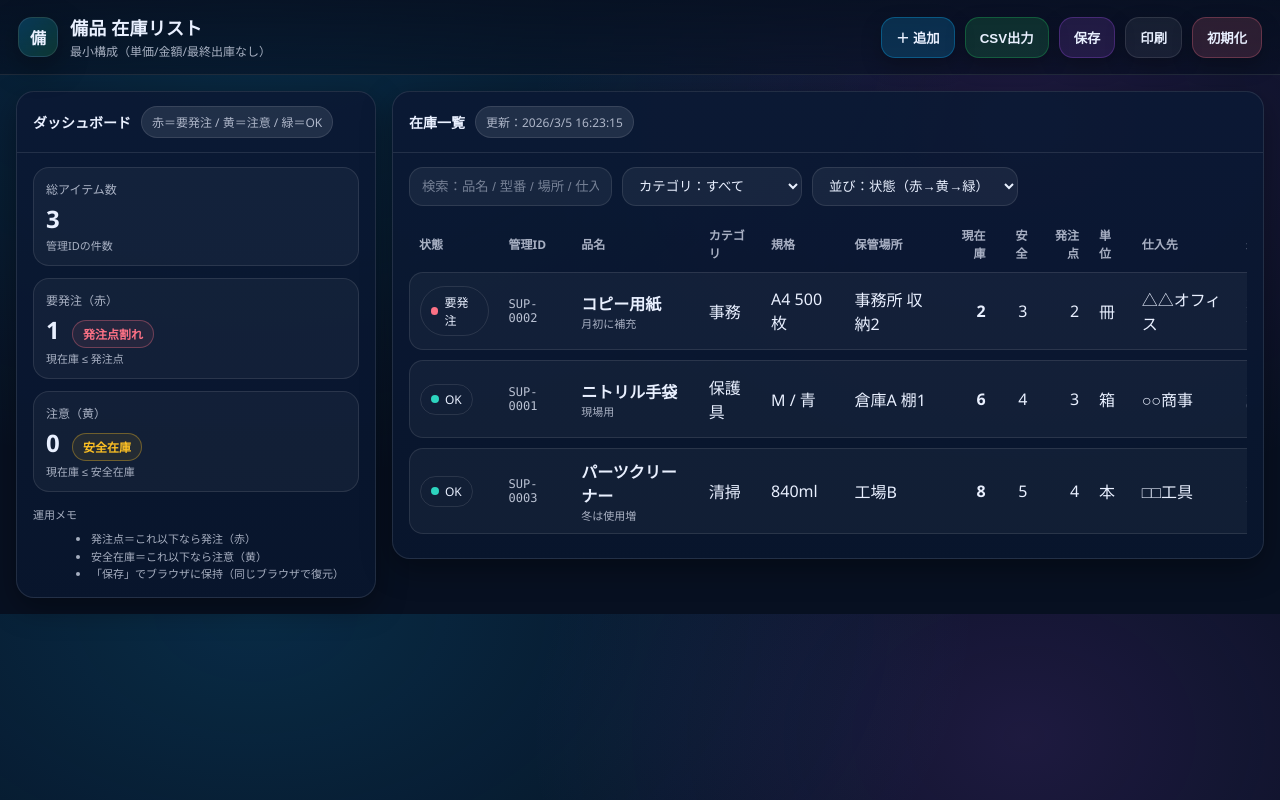
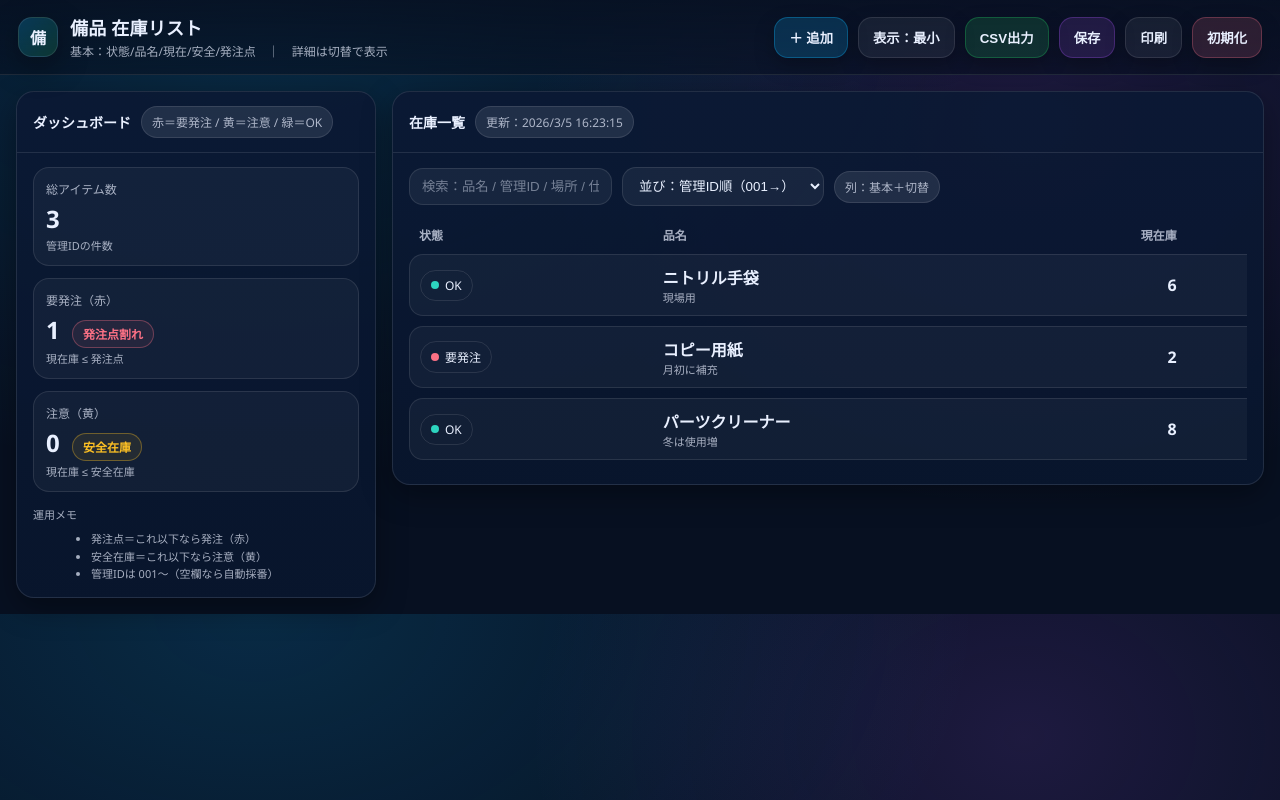
Before and after one commit to sukatan2021-coder/bihin-stock, a plain HTML site: page index.html in a window 1280 px wide. Drawn offline with Linux system fonts and the light colour scheme.

Commit message:
Add files via upload

```diff
--- a/index.html
+++ b/index.html
@@ -3,7 +3,7 @@
 <head>
   <meta charset="utf-8" />
   <meta name="viewport" content="width=device-width,initial-scale=1" />
-  <title>備品 在庫リスト（最小構成）</title>
+  <title>備品 在庫リスト（最小＋切替）</title>
 
   <!-- PWA -->
   <meta name="theme-color" content="#0b1934" />
@@ -55,6 +55,7 @@
     .green{background:rgba(34,197,94,.16); border-color:rgba(34,197,94,.30)}
     .purple{background:rgba(168,85,247,.14); border-color:rgba(168,85,247,.28)}
     .danger{background:rgba(251,113,133,.14); border-color:rgba(251,113,133,.28)}
+    .toggleOn{background:rgba(233,240,255,.12);}
 
     .wrap{display:grid; grid-template-columns: 360px 1fr; gap:16px; padding:16px; align-items:start}
     @media (max-width: 1100px){ .wrap{grid-template-columns: 1fr} }
@@ -88,7 +89,7 @@
     .tag.warn{color:var(--warn);border-color:rgba(251,191,36,.35);background:rgba(251,191,36,.08)}
     .tag.bad{color:var(--bad);border-color:rgba(251,113,133,.35);background:rgba(251,113,133,.08)}
 
-    .filters{display:flex;gap:10px;flex-wrap:wrap}
+    .filters{display:flex;gap:10px;flex-wrap:wrap; align-items:center}
     input, select{
       background:rgba(233,240,255,.06); color:var(--text);
       border:1px solid var(--line); border-radius:14px;
@@ -96,7 +97,7 @@
     }
     input::placeholder{color:rgba(233,240,255,.45)}
     .tableWrap{overflow:auto}
-    table{width:100%; border-collapse:separate; border-spacing:0 10px; min-width:980px}
+    table{width:100%; border-collapse:separate; border-spacing:0 10px; min-width:1040px}
     th{font-size:12px;color:var(--muted);font-weight:700;text-align:left;padding:0 10px}
     td{
       padding:10px 10px; background:rgba(233,240,255,.04);
@@ -118,6 +119,10 @@
     .actions{display:flex;gap:8px;flex-wrap:wrap}
     .linkbtn{padding:8px 10px;border-radius:12px}
 
+    /* column toggle */
+    .col-extra{display:none;}
+    body.showExtra .col-extra{display:table-cell;}
+
     dialog{
       border:none; border-radius:18px; padding:0; width:min(820px, 92vw);
       background: linear-gradient(180deg, rgba(11,25,52,.98), rgba(9,22,46,.98));
@@ -138,11 +143,12 @@
   <div class="badge">備</div>
   <div class="title">
     <h1>備品 在庫リスト</h1>
-    <div class="sub">最小構成（単価/金額/最終出庫なし）</div>
+    <div class="sub">基本：状態/品名/現在/安全/発注点　｜　詳細は切替で表示</div>
   </div>
   <div class="spacer"></div>
   <div class="btns">
     <button class="primary" id="btnAdd">＋ 追加</button>
+    <button id="btnView" title="詳細列の表示/非表示">表示：最小</button>
     <button class="green" id="btnCSV">CSV出力</button>
     <button class="purple" id="btnSave">保存</button>
     <button id="btnPrint">印刷</button>
@@ -180,7 +186,7 @@
         <ul class="small" style="line-height:1.6;margin:8px 0 0 18px;">
           <li>発注点＝これ以下なら発注（赤）</li>
           <li>安全在庫＝これ以下なら注意（黄）</li>
-          <li>「保存」でブラウザに保持（同じブラウザで復元）</li>
+          <li>管理IDは 001〜（空欄なら自動採番）</li>
         </ul>
       </div>
     </div>
@@ -193,16 +199,13 @@
     </div>
     <div class="bd">
       <div class="filters">
-        <input id="q" placeholder="検索：品名 / 型番 / 場所 / 仕入先…" />
-        <select id="cat">
-          <option value="">カテゴリ：すべて</option>
+        <input id="q" placeholder="検索：品名 / 管理ID / 場所 / 仕入先…" />
+        <select id="sort">
+          <option value="idAsc">並び：管理ID順（001→）</option>
+          <option value="status">並び：赤→黄→緑</option>
+          <option value="name">並び：品名 あいうえお順</option>
         </select>
-        <select id="sort">
-          <option value="status">並び：状態（赤→黄→緑）</option>
-          <option value="stockAsc">在庫が少ない順</option>
-          <option value="name">品名順</option>
-          <option value="place">場所順</option>
-        </select>
+        <span class="chip">列：基本＋切替</span>
       </div>
 
       <div class="tableWrap" style="margin-top:10px">
@@ -210,18 +213,18 @@
           <thead>
             <tr>
               <th>状態</th>
-              <th>管理ID</th>
+              <th class="col-extra">管理ID</th>
               <th>品名</th>
-              <th>カテゴリ</th>
-              <th>規格</th>
-              <th>保管場所</th>
+              <th class="col-extra">カテゴリ</th>
+              <th class="col-extra">規格</th>
+              <th class="col-extra">保管場所</th>
               <th class="right">現在庫</th>
               <th class="right">安全</th>
               <th class="right">発注点</th>
-              <th>単位</th>
-              <th>仕入先</th>
-              <th>最終入庫</th>
-              <th>操作</th>
+              <th class="col-extra">単位</th>
+              <th class="col-extra">仕入先</th>
+              <th class="col-extra">最終入庫</th>
+              <th class="col-extra">操作</th>
             </tr>
           </thead>
           <tbody id="tbody"></tbody>
@@ -234,21 +237,28 @@
 <dialog id="dlg">
   <div class="modalHd">
     <strong id="dlgTitle">備品 追加/編集</strong>
-    <span class="chip">必須：管理ID / 品名</span>
+    <span class="chip">必須：品名　｜　管理IDは001〜</span>
   </div>
   <div class="modalBd">
     <div class="grid">
-      <div class="row"><label>管理ID</label><input id="f_id" placeholder="例：SUP-0001" /></div>
-      <div class="row"><label>品名</label><input id="f_name" placeholder="例：ニトリル手袋" /></div>
-      <div class="row"><label>カテゴリ</label><input id="f_cat" placeholder="例：保護具" /></div>
-      <div class="row"><label>規格/型番</label><input id="f_spec" placeholder="例：Mサイズ / 青" /></div>
-      <div class="row"><label>保管場所</label><input id="f_place" placeholder="例：倉庫A 棚3" /></div>
-      <div class="row"><label>単位</label><input id="f_unit" placeholder="例：箱" /></div>
+      <div class="row">
+        <label>管理ID（001〜 / 空欄なら自動採番）</label>
+        <input id="f_id" inputmode="numeric" placeholder="例：001" />
+      </div>
+      <div class="row"><label>品名（必須）</label><input id="f_name" placeholder="例：ニトリル手袋" /></div>
+
+      <div class="row col-extra"><label>カテゴリ</label><input id="f_cat" placeholder="例：保護具" /></div>
+      <div class="row col-extra"><label>規格/型番</label><input id="f_spec" placeholder="例：Mサイズ / 青" /></div>
+      <div class="row col-extra"><label>保管場所</label><input id="f_place" placeholder="例：倉庫A 棚3" /></div>
+      <div class="row col-extra"><label>単位</label><input id="f_unit" placeholder="例：箱" /></div>
+
       <div class="row"><label>現在庫</label><input id="f_stock" type="number" step="1" /></div>
       <div class="row"><label>安全在庫</label><input id="f_safe" type="number" step="1" /></div>
       <div class="row"><label>発注点</label><input id="f_reorder" type="number" step="1" /></div>
-      <div class="row"><label>仕入先</label><input id="f_sup" placeholder="例：○○商事" /></div>
-      <div class="row"><label>最終入庫日</label><input id="f_in" type="date" /></div>
+
+      <div class="row col-extra"><label>仕入先</label><input id="f_sup" placeholder="例：○○商事" /></div>
+      <div class="row col-extra"><label>最終入庫日</label><input id="f_in" type="date" /></div>
+
       <div class="row" style="grid-column:1/-1"><label>備考</label><input id="f_note" placeholder="例：代替品あり、月末にまとめ買い" /></div>
     </div>
   </div>
@@ -261,7 +271,7 @@
 
 <script>
   const KEY = "bihin_stock_v1";
-
+  const VIEW_KEY = "bihin_stock_view_extra";
   let data = [];
   let editingIndex = -1;
 
@@ -269,9 +279,9 @@
 
   function sample(){
     return [
-      {id:"SUP-0001", name:"ニトリル手袋", cat:"保護具", spec:"M / 青", place:"倉庫A 棚1", unit:"箱", stock:6, safe:4, reorder:3, sup:"○○商事", in:"2026-03-01", note:"現場用"},
-      {id:"SUP-0002", name:"コピー用紙", cat:"事務", spec:"A4 500枚", place:"事務所 収納2", unit:"冊", stock:2, safe:3, reorder:2, sup:"△△オフィス", in:"2026-02-20", note:"月初に補充"},
-      {id:"SUP-0003", name:"パーツクリーナー", cat:"清掃", spec:"840ml", place:"工場B", unit:"本", stock:8, safe:5, reorder:4, sup:"□□工具", in:"2026-02-25", note:"冬は使用増"}
+      {id:"001", name:"ニトリル手袋", cat:"保護具", spec:"M / 青", place:"倉庫A 棚1", unit:"箱", stock:6, safe:4, reorder:3, sup:"○○商事", in:"2026-03-01", note:"現場用"},
+      {id:"002", name:"コピー用紙", cat:"事務", spec:"A4 500枚", place:"事務所 収納2", unit:"冊", stock:2, safe:3, reorder:2, sup:"△△オフィス", in:"2026-02-20", note:"月初に補充"},
+      {id:"003", name:"パーツクリーナー", cat:"清掃", spec:"840ml", place:"工場B", unit:"本", stock:8, safe:5, reorder:4, sup:"□□工具", in:"2026-02-25", note:"冬は使用増"}
     ];
   }
 
@@ -295,37 +305,43 @@
     return "ok";
   }
 
-  function rebuildCats(){
-    const set = new Set(data.map(d=>d.cat).filter(Boolean));
-    const sel = $("cat");
-    const cur = sel.value;
-    sel.innerHTML = `<option value="">カテゴリ：すべて</option>` +
-      [...set].sort().map(c=>`<option value="${esc(c)}">${esc(c)}</option>`).join("");
-    sel.value = cur;
+  function normalizeId(v){
+    const digits = String(v ?? "").replace(/\D/g, "");
+    if(!digits) return "";
+    return digits.padStart(3, "0");
+  }
+
+  function nextId(){
+    let max = 0;
+    for(const d of data){
+      const n = parseInt(String(d.id||"").replace(/\D/g,"") || "0", 10);
+      if(n>max) max = n;
+    }
+    return String(max+1).padStart(3,"0");
   }
 
   function render(){
     $("nowInfo").textContent = `更新：${new Date().toLocaleString("ja-JP")}`;
-    rebuildCats();
 
     const q = $("q").value.trim().toLowerCase();
-    const cat = $("cat").value;
     const sort = $("sort").value;
 
     let rows = data.filter(it=>{
-      if(cat && it.cat !== cat) return false;
       if(!q) return true;
-      const hay = `${it.id} ${it.name} ${it.cat} ${it.spec} ${it.place} ${it.sup} ${it.note}`.toLowerCase();
+      const hay = `${it.id} ${it.name} ${it.cat} ${it.spec} ${it.place} ${it.unit} ${it.sup} ${it.in} ${it.note}`.toLowerCase();
       return hay.includes(q);
     });
 
     rows.sort((a,b)=>{
+      if(sort==="idAsc"){
+        const ai = parseInt(String(a.id||"0").replace(/\D/g,"")||"0",10);
+        const bi = parseInt(String(b.id||"0").replace(/\D/g,"")||"0",10);
+        return ai - bi;
+      }
       if(sort==="status"){
         const rank = {bad:0,warn:1,ok:2};
         return rank[statusOf(a)] - rank[statusOf(b)] || (a.name||"").localeCompare(b.name||"","ja");
       }
-      if(sort==="stockAsc") return Number(a.stock||0) - Number(b.stock||0);
-      if(sort==="place") return (a.place||"").localeCompare(b.place||"","ja");
       return (a.name||"").localeCompare(b.name||"","ja");
     });
 
@@ -346,18 +362,18 @@
       return `
         <tr>
           <td>${pill}</td>
-          <td class="mono">${esc(it.id||"")}</td>
+          <td class="mono col-extra">${esc(it.id||"")}</td>
           <td><strong>${esc(it.name||"")}</strong><div class="small">${esc(it.note||"")}</div></td>
-          <td>${esc(it.cat||"")}</td>
-          <td>${esc(it.spec||"")}</td>
-          <td>${esc(it.place||"")}</td>
+          <td class="col-extra">${esc(it.cat||"")}</td>
+          <td class="col-extra">${esc(it.spec||"")}</td>
+          <td class="col-extra">${esc(it.place||"")}</td>
           <td class="right"><strong>${num(it.stock)}</strong></td>
           <td class="right">${num(it.safe)}</td>
           <td class="right">${num(it.reorder)}</td>
-          <td>${esc(it.unit||"")}</td>
-          <td>${esc(it.sup||"")}</td>
-          <td class="mono">${esc(it.in||"")}</td>
-          <td><div class="actions">
+          <td class="col-extra">${esc(it.unit||"")}</td>
+          <td class="col-extra">${esc(it.sup||"")}</td>
+          <td class="mono col-extra">${esc(it.in||"")}</td>
+          <td class="col-extra"><div class="actions">
             <button class="linkbtn" onclick="editItem('${escAttr(it.id||"")}')">編集</button>
           </div></td>
         </tr>
@@ -413,7 +429,7 @@
   }
 
   window.editItem = (id)=>{
-    const idx = data.findIndex(d=>d.id===id);
+    const idx = data.findIndex(d=>String(d.id)===String(id));
     if(idx<0) return;
     editingIndex = idx;
     clearForm(); fillForm(data[idx]);
@@ -422,8 +438,10 @@
   };
 
   function collectForm(){
+    let id = normalizeId($("f_id").value);
+    if(!id) id = nextId(); // auto assign
     const it = {
-      id: $("f_id").value.trim(),
+      id,
       name: $("f_name").value.trim(),
       cat: $("f_cat").value.trim(),
       spec: $("f_spec").value.trim(),
@@ -436,7 +454,7 @@
       in: $("f_in").value,
       note: $("f_note").value.trim()
     };
-    if(!it.id || !it.name) throw new Error("管理IDと品名は必須です");
+    if(!it.name) throw new Error("品名は必須です");
     return it;
   }
 
@@ -459,18 +477,32 @@
     URL.revokeObjectURL(url);
   }
 
+  function setView(show){
+    document.body.classList.toggle("showExtra", show);
+    const btn = $("btnView");
+    btn.textContent = show ? "表示：詳細" : "表示：最小";
+    btn.classList.toggle("toggleOn", show);
+    localStorage.setItem(VIEW_KEY, show ? "1" : "0");
+  }
+
+  $("btnView").onclick = ()=>{
+    const show = !document.body.classList.contains("showExtra");
+    setView(show);
+  };
+
   $("btnAdd").onclick = ()=>{
     editingIndex = -1;
     clearForm();
     $("btnDel").style.display = "none";
+    $("f_id").value = nextId();
     openDlg("追加");
-    $("f_id").focus();
+    $("f_name").focus();
   };
   $("btnCancel").onclick = ()=> closeDlg();
   $("btnOk").onclick = ()=>{
     try{
       const it = collectForm();
-      const exists = data.some((d,i)=>d.id===it.id && i!==editingIndex);
+      const exists = data.some((d,i)=>String(d.id)===String(it.id) && i!==editingIndex);
       if(exists) return alert("同じ管理IDが既にあります");
       if(editingIndex>=0) data[editingIndex]=it;
       else data.push(it);
@@ -496,14 +528,19 @@
   $("btnCSV").onclick = toCSV;
   $("btnPrint").onclick = ()=> window.print();
 
-  ["q","cat","sort"].forEach(id=>$(id).addEventListener("input", render));
+  $("q").addEventListener("input", render);
+  $("sort").addEventListener("input", render);
+
+  $("f_id").addEventListener("blur", ()=>{ $("f_id").value = normalizeId($("f_id").value); });
+
   window.addEventListener("keydown", (e)=>{
     if(e.key==="Escape" && $("dlg").open) closeDlg();
   });
 
-  load(); render();
+  load();
+  setView(localStorage.getItem(VIEW_KEY)==="1");
+  render();
 
-  // Service Worker 登録（PWA/オフライン）
   if ("serviceWorker" in navigator) {
     navigator.serviceWorker.register("./sw.js");
   }
--- a/sw.js
+++ b/sw.js
@@ -1,4 +1,4 @@
-const CACHE_NAME = "bihin-stock-v2";
+const CACHE_NAME = "bihin-stock-v3";
 const ASSETS = ["./","./index.html","./manifest.json","./icon-192.png","./icon-512.png"];
 
 self.addEventListener("install", (event) => {
```
